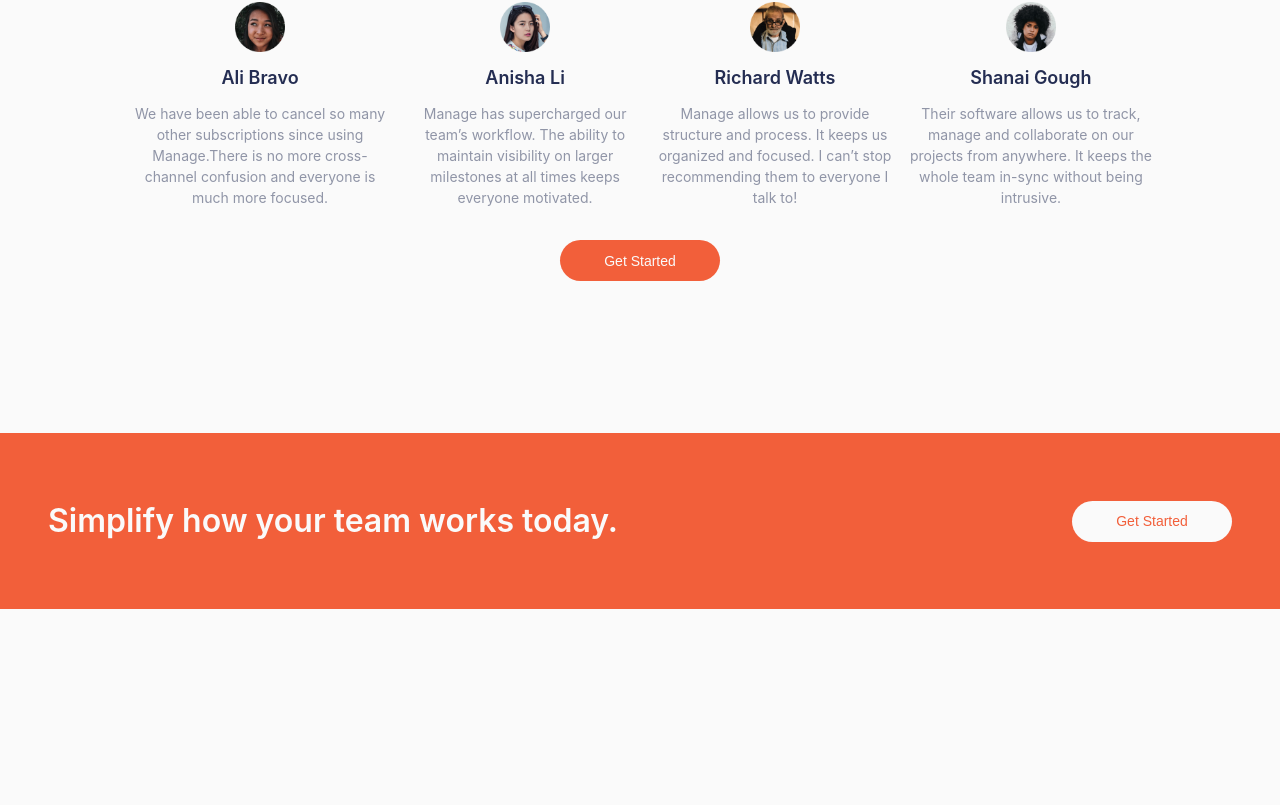
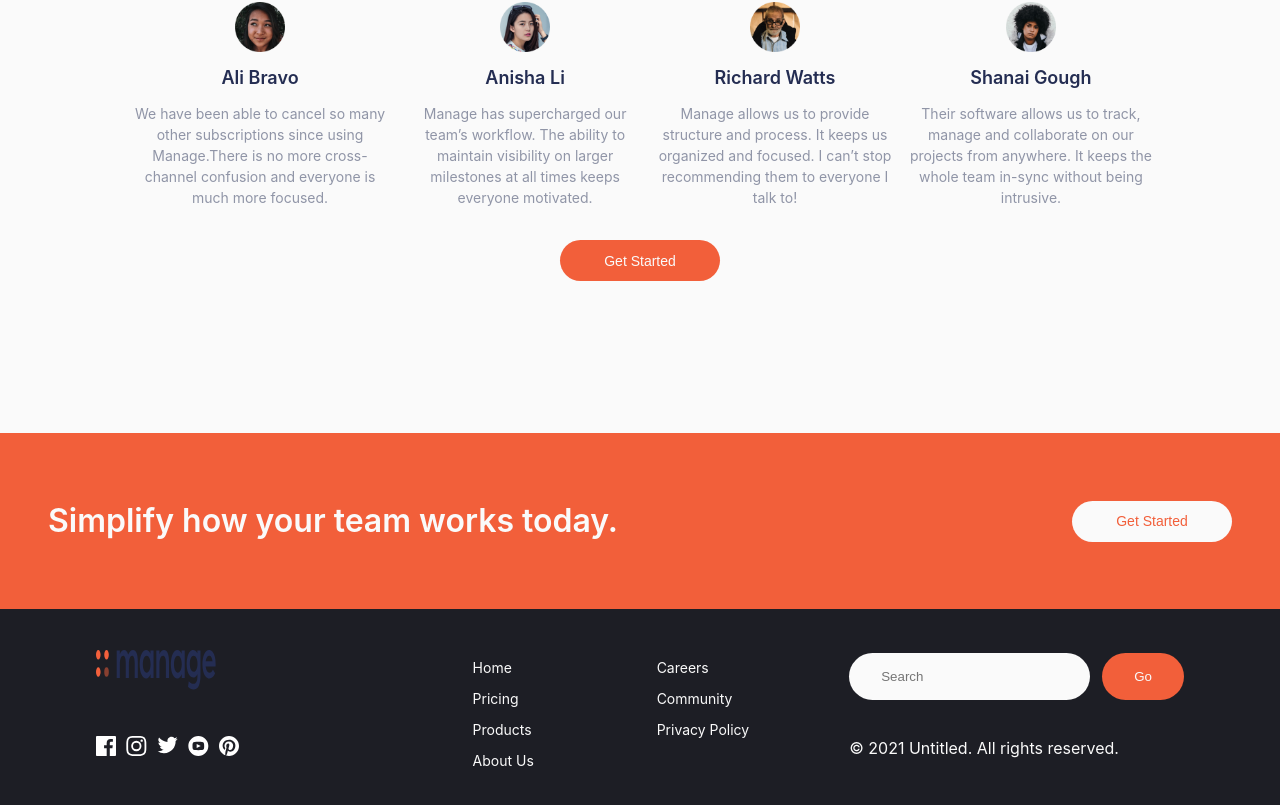
Before and after one commit to wolfgunblood/manage-landing-page, a React (Vite) app: page / in a window 1280 px wide. Shown: the part 1444-2249 px from the top of the page. Before the commit the page ends 2053 px from the top, so only its background shows below. Built offline with nearby package versions, Linux system fonts and the light colour scheme.

Commit message:
completed Footer Component

```diff
--- a/src/App.scss
+++ b/src/App.scss
@@ -6,5 +6,4 @@
     gap: 120px;
     padding: 2rem 8rem;
 
-
 }
--- a/src/components/Footer/Footer.jsx
+++ b/src/components/Footer/Footer.jsx
@@ -1,5 +1,12 @@
 import React from 'react';
 import "./Footer.scss"
+import Insta from "../../assets/images/icon-instagram.svg"
+import Twitter from "../../assets/images/icon-twitter.svg"
+import Pin from "../../assets/images/icon-pinterest.svg"
+import Youtube from "../../assets/images/icon-youtube.svg"
+import Facebook from "../../assets/images/icon-facebook.svg"
+import Logo from "../../assets/images/logo.svg"
+
 
 const Footer = () => {
     return (
@@ -8,6 +15,40 @@
                 <h3 className='contact-title'> Simplify how your team works today.</h3>
                 <button className='custom-button'>Get Started</button>
             </div>
+            <div className='footer'>
+                <div className='footer-social'>
+                    {/* <div className='footer-logo'> */}
+                        <img src={Logo} alt="logo" className='logo' />
+                    {/* </div> */}
+                    <ul className='footer-social-list'>
+                        <li className='footer-social-item'><img src={Facebook} alt="facebook" /></li>
+                        <li className='footer-social-item'><img src={Insta} alt="instagram" /></li>
+                        <li className='footer-social-item'><img src={Twitter} alt="twitter" /></li>
+                        <li className='footer-social-item'><img src={Youtube} alt="youtube" /></li>
+                        <li className='footer-social-item'><img src={Pin} alt="pinterest" /></li>
+                    </ul>
+                </div>
+                <div className='footer-links'>
+                    <ul className='footer-links-list'>
+                        <li className='footer-links-item'>Home</li>
+                        <li className='footer-links-item'>Pricing</li>
+                        <li className='footer-links-item'>Products</li>
+                        <li className='footer-links-item'>About Us</li>
+                    </ul>
+                    <ul className='footer-links-list'>
+                        <li className='footer-links-item'>Careers</li>
+                        <li className='footer-links-item'>Community</li>
+                        <li className='footer-links-item'>Privacy Policy</li>
+                    </ul>
+                </div>
+                <div className="footer-search-container">
+                    <div className='footer-search'>
+                        <input type="text" className='search-input' placeholder='Search' />
+                        <button className='btn-search' type="submit">Go</button>
+                    </div>
+                    <p className='copyright'>© 2021 Untitled. All rights reserved.</p>
+                </div>
+            </div>
         </div>
     )
 }
--- a/src/components/Footer/Footer.scss
+++ b/src/components/Footer/Footer.scss
@@ -31,4 +31,97 @@
 
         }
     }
+
+    .footer{
+        padding: 2rem 6rem;
+        display: flex;
+        justify-content: space-evenly;
+        align-items: center;
+        gap: 100px;
+        background-color: hsl(233, 12%, 13%);
+
+        .footer-social{
+            flex: 1;
+            display: flex;
+            flex-direction: column;
+            justify-content: space-between;
+            gap: 30px;
+            // align-items: center;
+
+            .logo{
+                width: 120px;
+                height: 40px;
+                color: hsl(0, 0%, 98%);
+            }
+            .footer-social-list{
+                padding: 0;
+                list-style: none;
+                display: flex;
+                gap: 10px;
+                // justify-content: space-between;
+                .footer-links-item{
+                    font-size: 14px;
+                    color: hsl(0, 0%, 98%);
+
+                }
+            }
+        }
+        .footer-links{
+            flex: 1;
+            display: flex;
+            justify-content: space-between;
+            .footer-links-list{
+                padding: 0;
+                list-style: none;
+                display: flex;
+                flex-direction: column;
+                gap: 10px;
+                // justify-content: space-between;
+                .footer-links-item{
+                    font-size: 14px;
+                    color: hsl(0, 0%, 98%);
+
+                }
+            }
+        }
+        .footer-search-container{
+            flex: 1;
+            display: flex;
+            flex-direction: column;
+            justify-content: space-between;
+            gap: 20px;
+            .footer-search{
+                display: flex;
+                gap: 12px;
+                .search-input{
+                    background-color: hsl(0, 0%, 98%);
+                    // background-color: hsl(12, 88%, 59%);
+                    border: none;
+                    outline: none;
+                    padding: 1rem 2rem;
+                    border-radius: 50px;
+
+                }
+                .btn-search{
+                    color: hsl(0, 0%, 98%);
+                    background-color: hsl(12, 88%, 59%);
+                    border: none;
+                    outline: none;
+                    border-radius: 50px;
+                    padding: 1rem 2rem;
+                    cursor: pointer;
+
+                    &:hover{
+                        background-color: hsl(13, 100%, 96%);
+                        color: hsl(12, 88%, 59%);
+                    }
+                }
+            }
+
+            .copyright{
+                color: hsl(0, 0%, 98%);
+
+            }
+        }
+    }
 }
```
